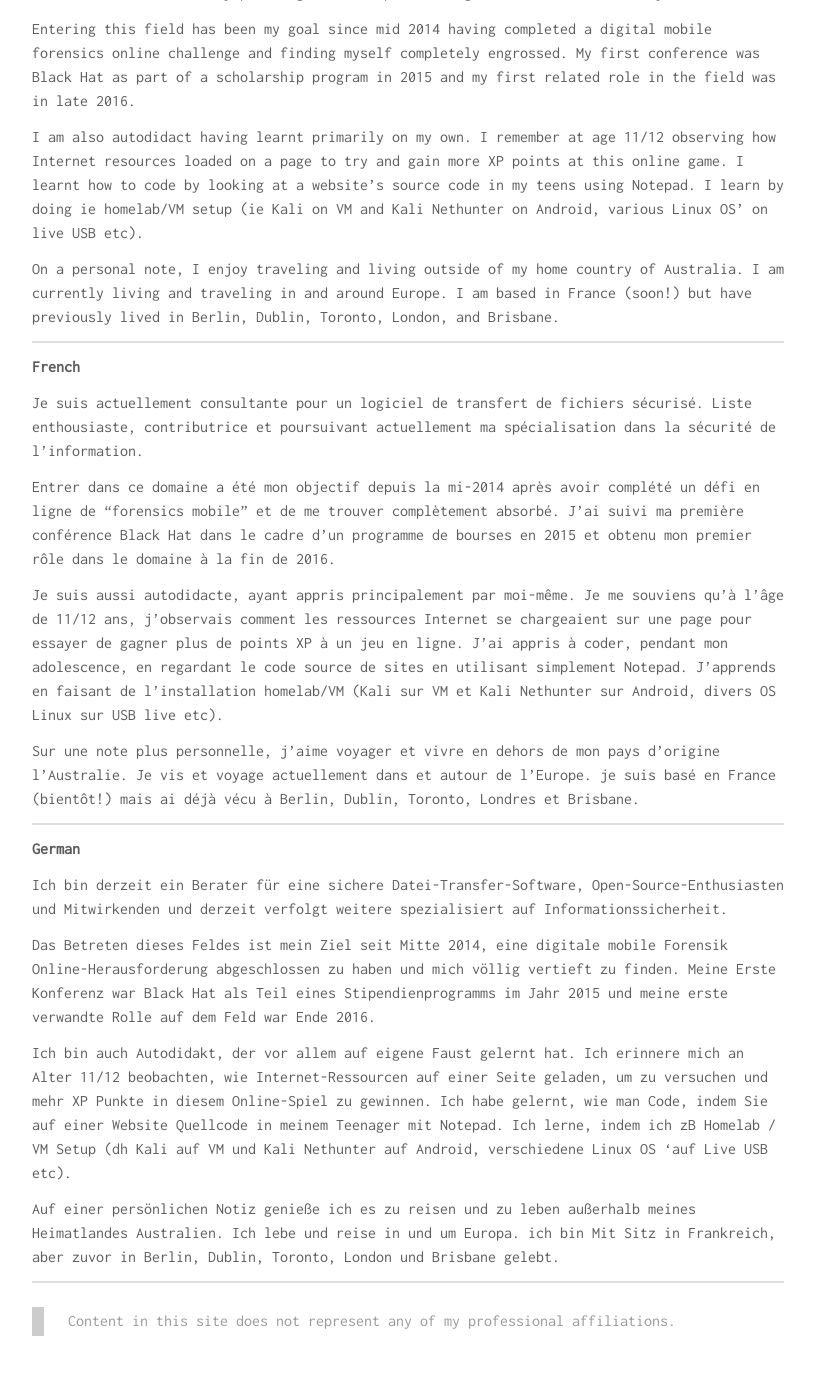
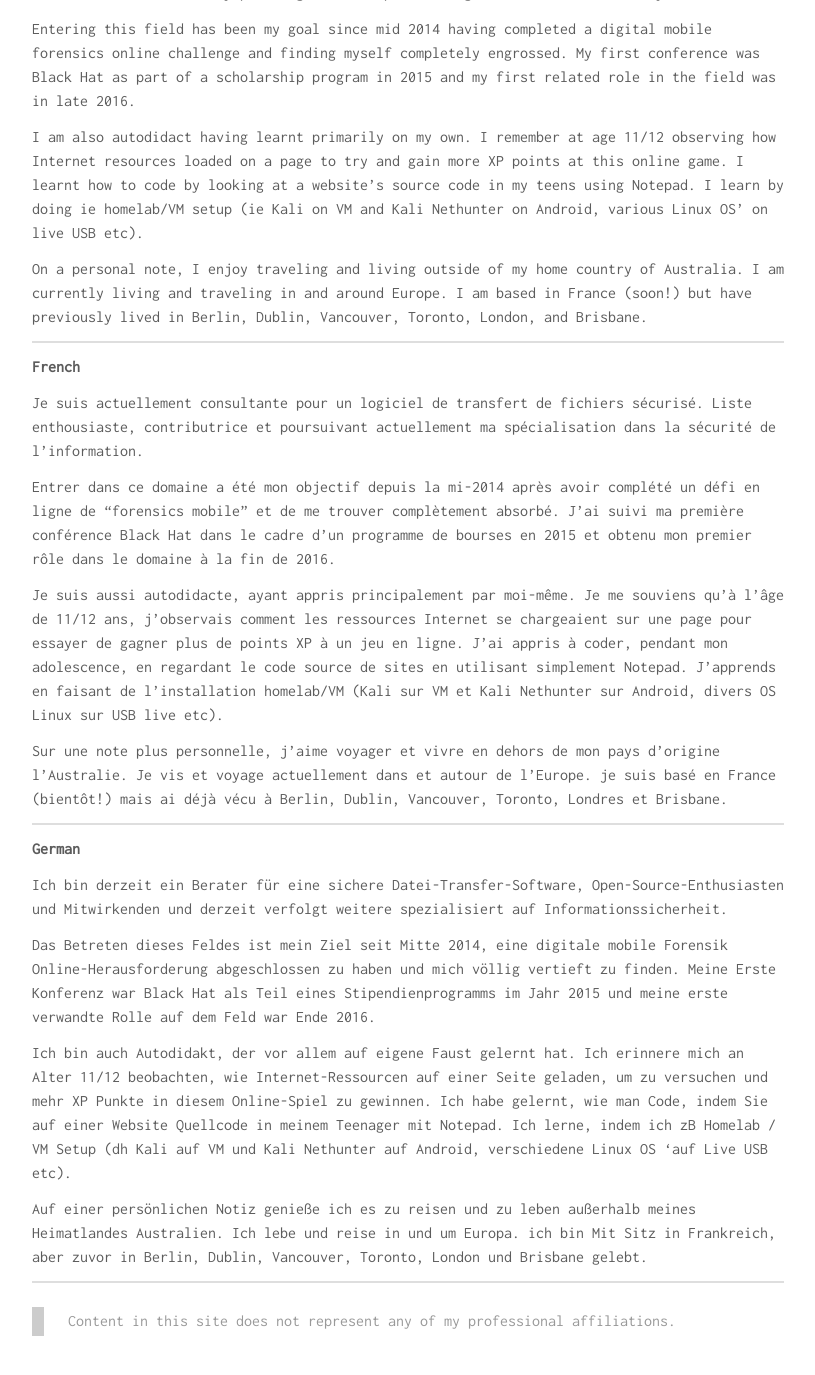
Before and after one commit to hcs0/hannahsuarez.github.io, a Jekyll site: the page built from about.md, in a window 1280 px wide and 1400 px high, scrolled down 612 px. Shown: the top 1375 px of the window, without its empty margins (232-1047 px from the left). Built offline with Jekyll 4.4.1, drawn with Linux system fonts in a browser that asks for light colours; nearby versions of some CDN libraries.

Commit message:
Add Vancouver

```diff
--- a/about.md
+++ b/about.md
@@ -26,7 +26,7 @@ etc).
 
 On a personal note, I enjoy traveling and living outside of my home country of
 Australia. I am currently living and traveling in and around Europe.  I am
-based in France (soon!) but have previously lived in Berlin, Dublin, Toronto,
+based in France (soon!) but have previously lived in Berlin, Dublin, Vancouver, Toronto,
 London, and Brisbane.
 
 ---------
@@ -39,7 +39,7 @@ Entrer dans ce domaine a été mon objectif depuis la mi-2014 après avoir compl
 
 Je suis aussi autodidacte, ayant appris principalement par moi-même. Je me souviens qu'à l'âge de 11/12 ans, j'observais comment les ressources Internet se chargeaient sur une page pour essayer de gagner plus de points XP à un jeu en ligne. J’ai appris à coder, pendant mon adolescence, en regardant le code source de sites en utilisant simplement Notepad. J'apprends en faisant de l'installation homelab/VM (Kali sur VM et Kali Nethunter sur Android, divers OS Linux sur USB live etc).
 
-Sur une note plus personnelle, j’aime voyager et vivre en dehors de mon pays d’origine l'Australie. Je vis et voyage actuellement dans et autour de l’Europe. je suis basé en France (bientôt!) mais ai déjà vécu à Berlin, Dublin, Toronto, Londres et Brisbane.
+Sur une note plus personnelle, j’aime voyager et vivre en dehors de mon pays d’origine l'Australie. Je vis et voyage actuellement dans et autour de l’Europe. je suis basé en France (bientôt!) mais ai déjà vécu à Berlin, Dublin, Vancouver, Toronto, Londres et Brisbane.
 
 ---------
 
@@ -54,7 +54,7 @@ Ich bin auch Autodidakt, der vor allem auf eigene Faust gelernt hat. Ich erinner
 etc).
 
 Auf einer persönlichen Notiz genieße ich es zu reisen und zu leben außerhalb meines Heimatlandes Australien. Ich lebe und reise in und um Europa. ich bin
-Mit Sitz in Frankreich, aber zuvor in Berlin, Dublin, Toronto, London und Brisbane gelebt.
+Mit Sitz in Frankreich, aber zuvor in Berlin, Dublin, Vancouver, Toronto, London und Brisbane gelebt.
 
 ---------
 
```
